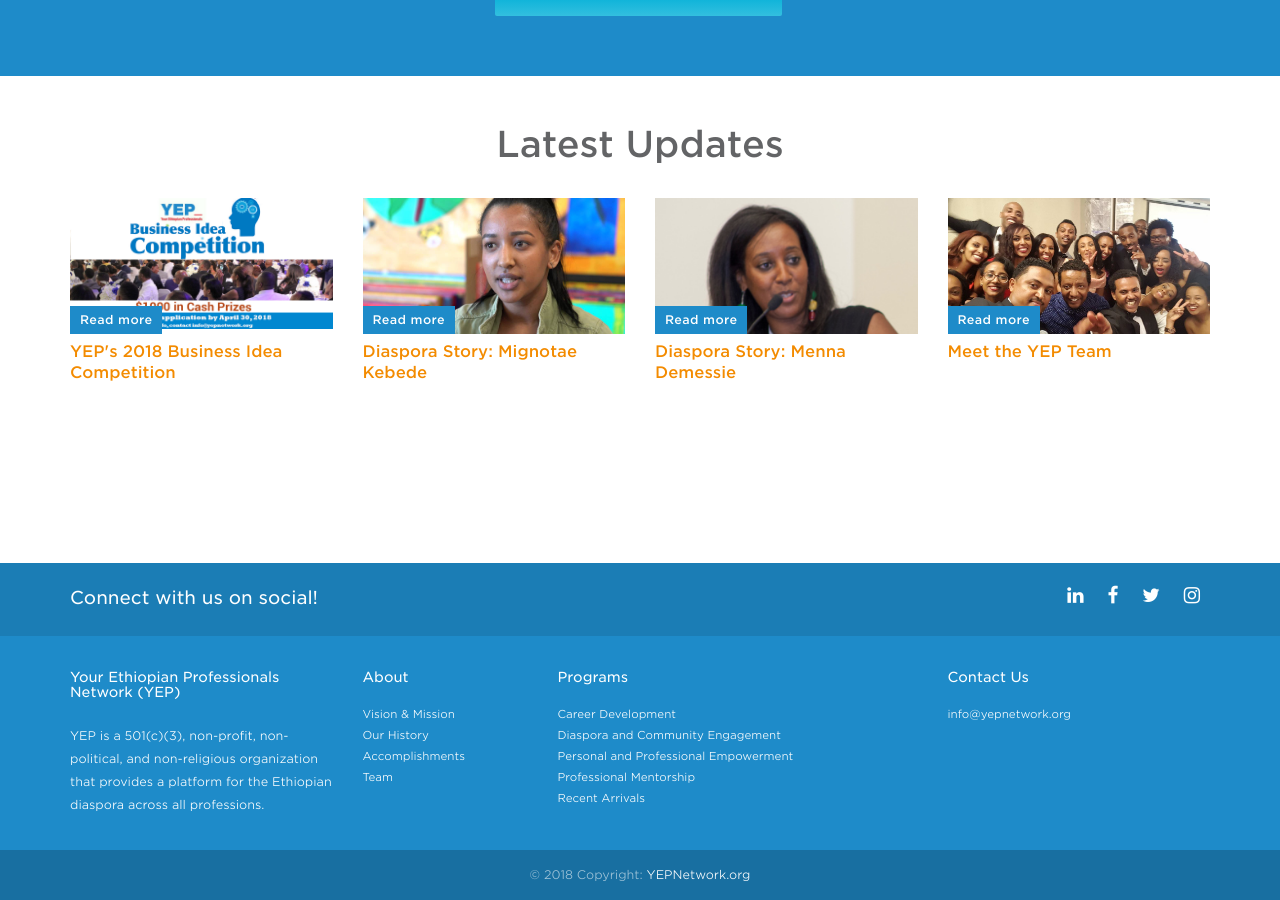
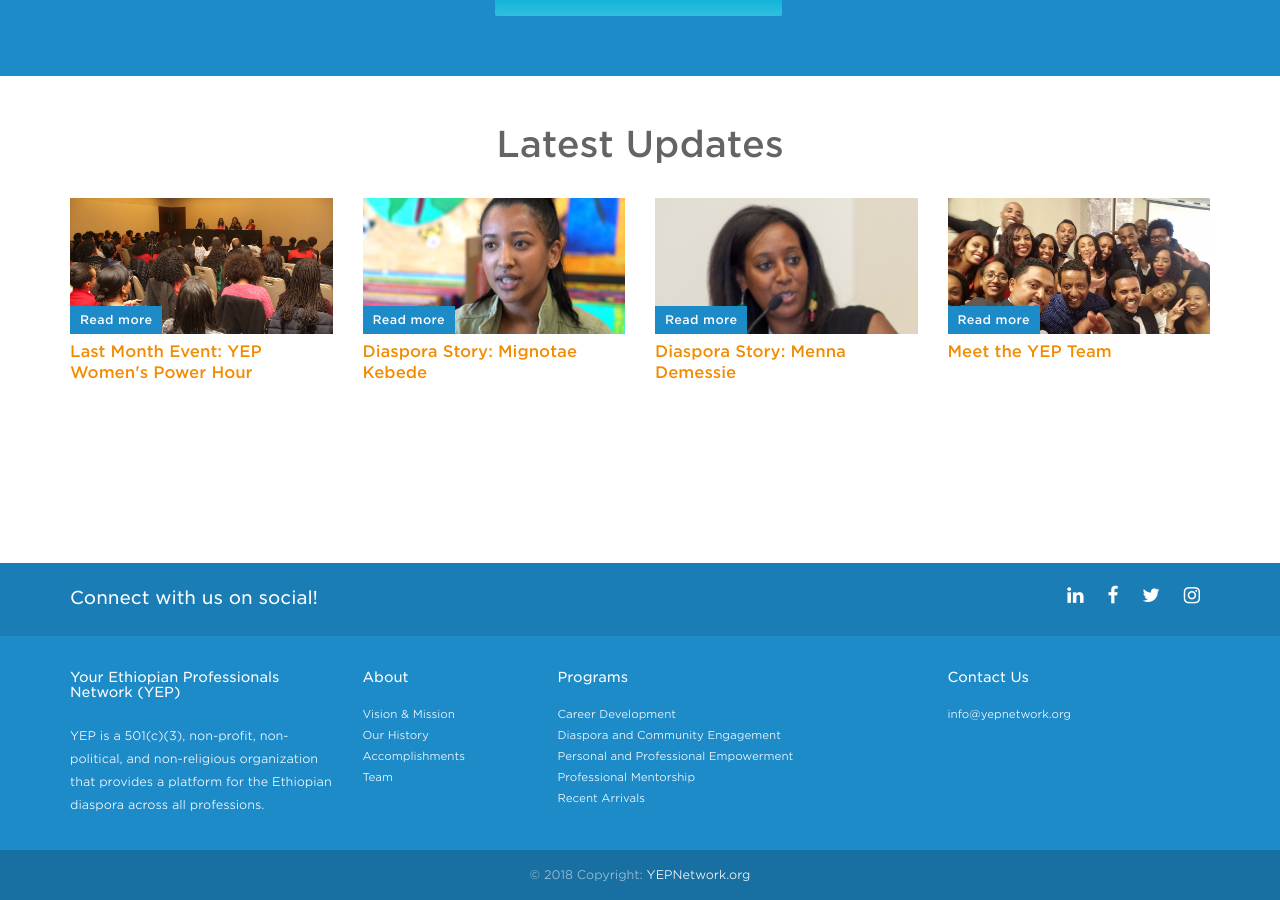
Before and after one commit to YEPNetwork/yepnetwork.github.io, a Jekyll site: the page built from index.html, in a window 1280 px wide and 900 px high, scrolled down 1502 px. Built offline with Jekyll 4.4.1, drawn with Linux system fonts in a browser that asks for light colours; nearby versions of some CDN libraries; comment, search, counter and statistics services are not loaded.

Commit message:
Update featured.yml

```diff
--- a/_data/featured.yml
+++ b/_data/featured.yml
@@ -1,6 +1,6 @@
-- title: "YEP's 2018 Business Idea Competition"
-  url: https://yepnetwork.github.io/business-idea/
-  image: /assets/images/hero/business_idea_competition.jpg
+- title: "Last Month Event: YEP Women's Power Hour"
+  url: https://yepnetwork.github.io/events/
+  image: /assets/images/events/2018-03-22-women-power-hour.jpg
 - title: "Diaspora Story: Mignotae Kebede"
   url: /diaspora-corner/mignotae-kebede/
   image: assets/images/diaspora/mignotae-kebede-portrait.jpg
```
